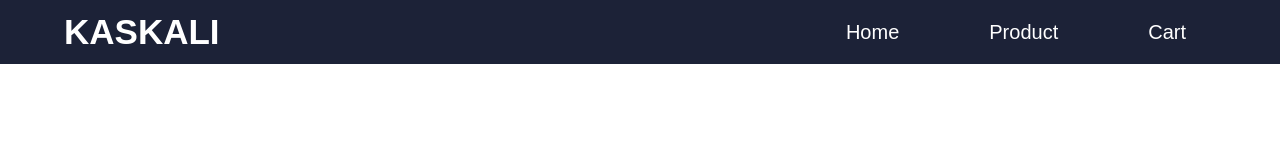
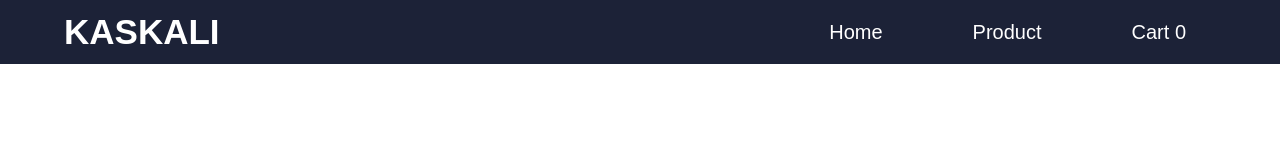
Before and after one commit to waleedkhaskhali/BikeShop, a React (Create React App) app: page /Product in a window 1280 px wide. Shown: the top 160 px of the page. Built offline with nearby package versions, Linux system fonts and the light colour scheme; the HTML template or start-up script is replaced by a standard one.

Commit message:
Update Navbar.js

```diff
--- a/src/components/Navbar.js
+++ b/src/components/Navbar.js
@@ -2,7 +2,7 @@ import React, { useState } from "react";
 import { Link } from "react-router-dom";
 import "./Navbar.css";
 
-function Navbar() {
+export default function Product({ count, setCount }) {
   const [navLinkOpen, navLinkToggle] = useState(false);
 
   const handleNavLinksToggle = () => {
@@ -31,7 +31,7 @@ function Navbar() {
           <h1 className="logo">KASKALI</h1>
           <ul className={renderClasses()}>
             <li className="nav-item">
-              <Link onClick={closeNav} to="/Home" className="nav-links">
+              <Link onClick={closeNav} to="/" className="nav-links">
                 Home
               </Link>
             </li>
@@ -42,7 +42,7 @@ function Navbar() {
             </li>
             <li className="nav-item">
               <Link onClick={closeNav} to="/Cart" className="nav-links">
-                Cart
+                Cart {count}
               </Link>
             </li>
           </ul>
@@ -54,5 +54,3 @@ function Navbar() {
     </div>
   );
 }
-
-export default Navbar;
```
